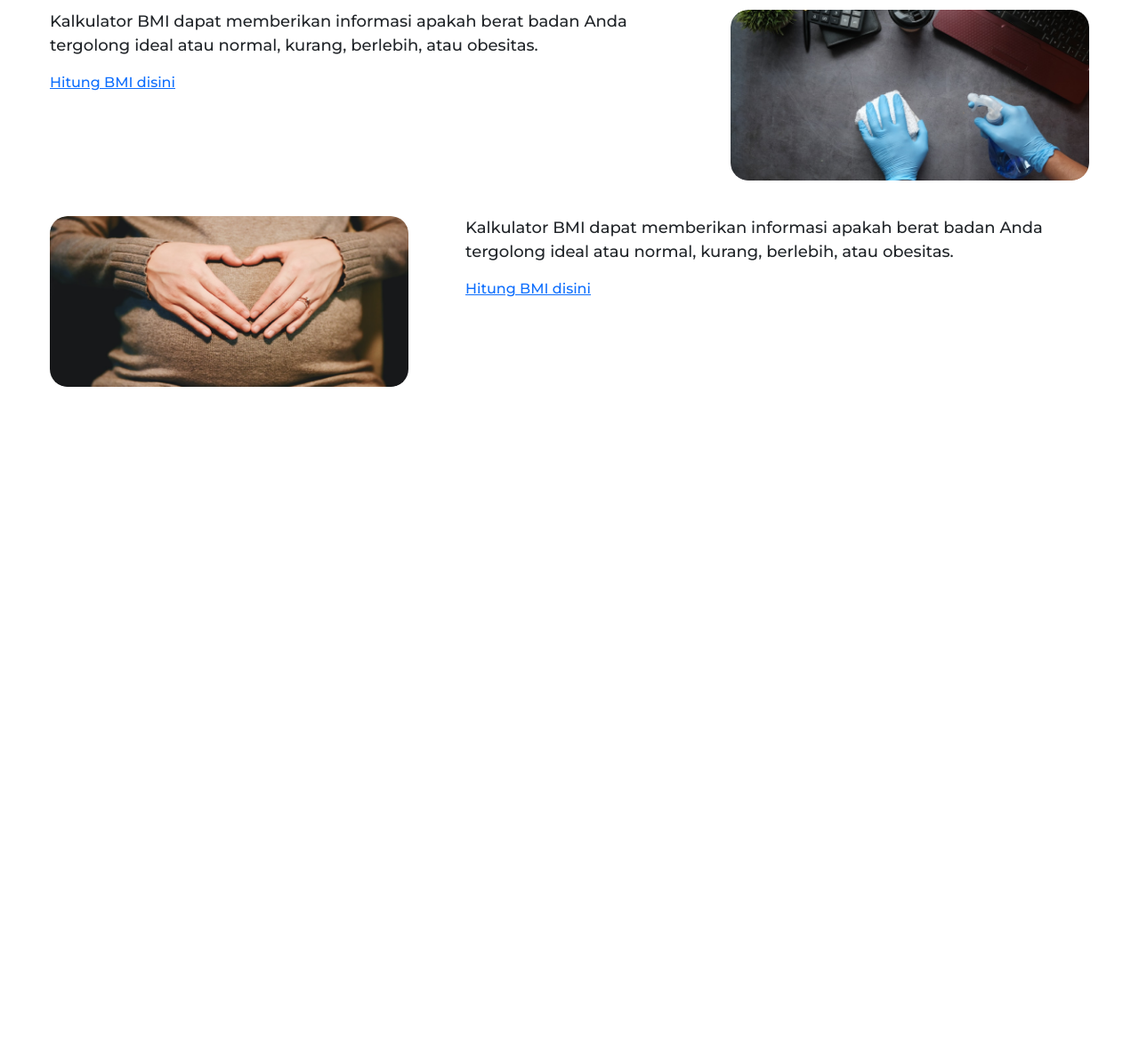
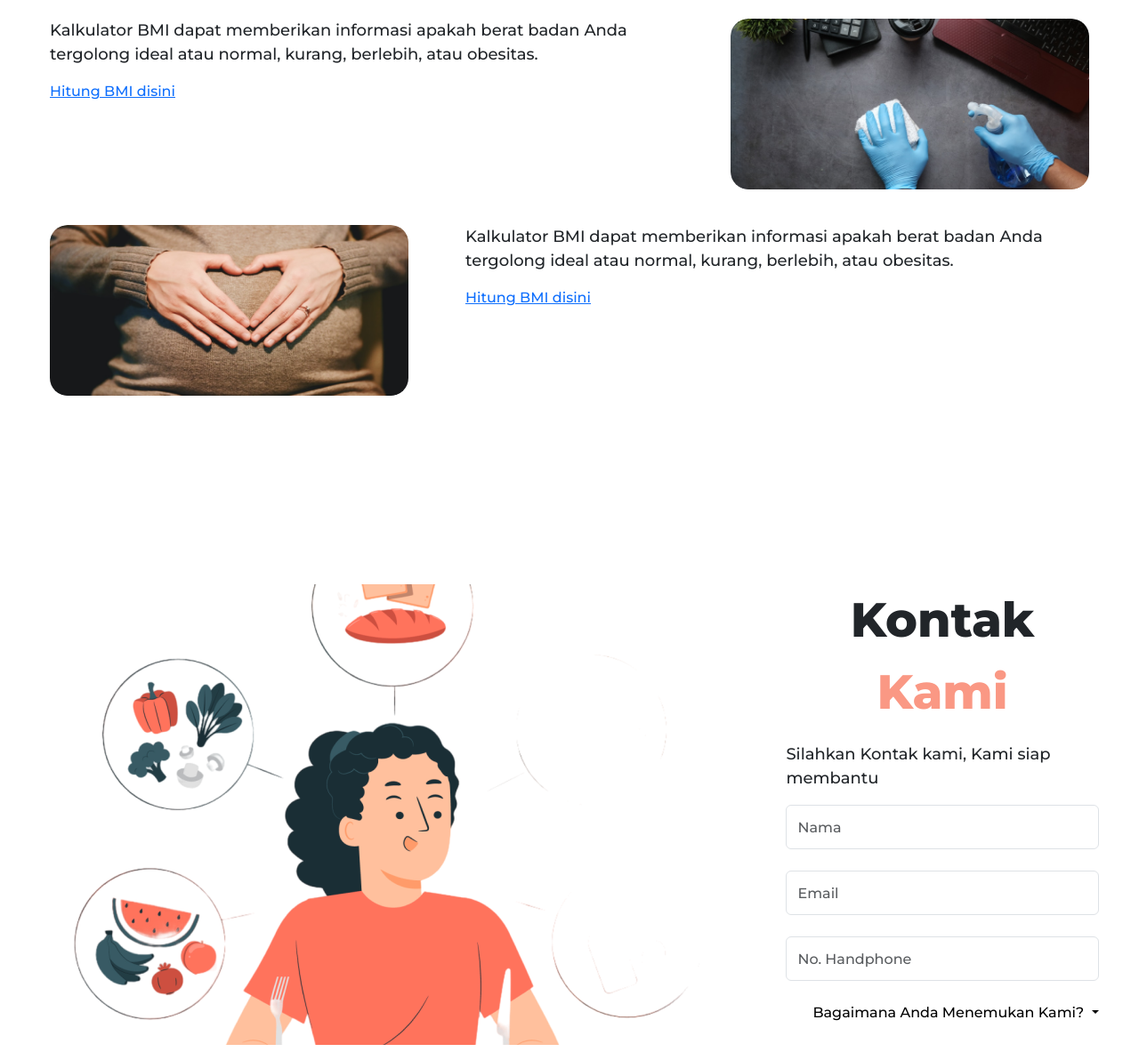
Before and after one commit to JeremiaSihombing/Macro-WellBeing-Group1, a plain HTML site: page index.html in a window 1280 px wide. Shown: the part 2797-3980 px from the top of the page at 89% size. Before the commit the page ends 3240 px from the top, so only its background shows below. Drawn offline with nearby package versions, Linux system fonts and the light colour scheme.

Commit message:
menambah section contact me

```diff
--- a/index.html
+++ b/index.html
@@ -164,8 +164,40 @@
     </div>
   </div>
 
+  <div id="Kontak"  >
+    <h1 style="padding-bottom: 92px;"></h1>
+
+    <div class="d-flex justify-content-center mx-5 gap-5"  >
+      <div class="p-2">
+        <img src="images/contactus.png" alt="" style="width: 774px; height: 518px; border-radius: 20px; ">
+      </div>
+      <div class="p-2 ">
+        <p style="font-size: 54px; font-weight: 700; text-align: center; ">Kontak <span style="color: #FA9884;">Kami</span> </p>
+        <p style="font-size: 18px; text-align: left; font-weight: 500;">Silahkan Kontak kami,
+          Kami siap membantu</p>
+
+          <input class="form-control" type="text" placeholder="Nama" aria-label="default input example">
+          <br>
+          <input class="form-control" type="email" placeholder="Email" aria-label="default input example">
+          <br>
+          <input class="form-control" type="text" placeholder="No. Handphone" aria-label="default input example">
+          <br>
+
+          <div class="dropdown">
+            <a class="btn-2 dropdown-toggle" href="#" role="button" data-bs-toggle="dropdown" aria-expanded="false">
+              Bagaimana Anda Menemukan Kami?
+            </a>
+
+            <ul class="dropdown-menu">
+              <li><a class="dropdown-item" href="#">Instagram</a></li>
+              <li><a class="dropdown-item" href="#">Linkedin</a></li>
+              <li><a class="dropdown-item" href="#">Facebook else here</a></li>
+            </ul>
+          </div>
 
 
+      </div>
+    </div>
 
 
   </body>
--- a/style.css
+++ b/style.css
@@ -151,3 +151,20 @@ a {
   color: #ffff;
   text-decoration: none;
 }
+
+.form-control{
+  width: 545px;
+  height: 50px;
+  border-radius: 12px;
+
+}
+
+.dropdown .btn-2{
+  width: 545px;
+  height: 50px;
+  border-radius: 12px;
+  background-color: #fff;
+  color: black;
+  text-decoration: none;
+  margin-left: 30px;
+}
```
Also changed, not shown: images/contactus.png (added).
